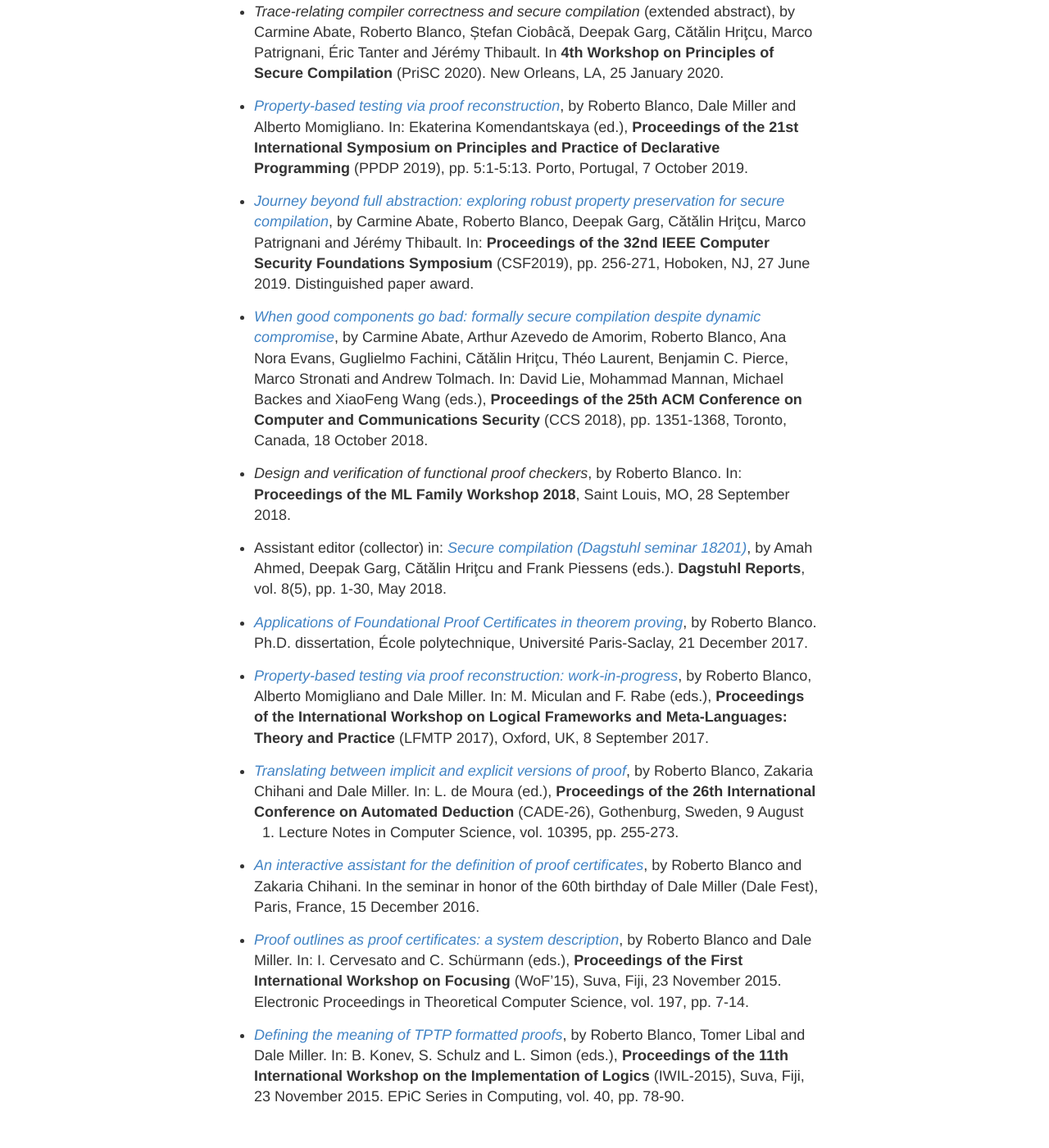
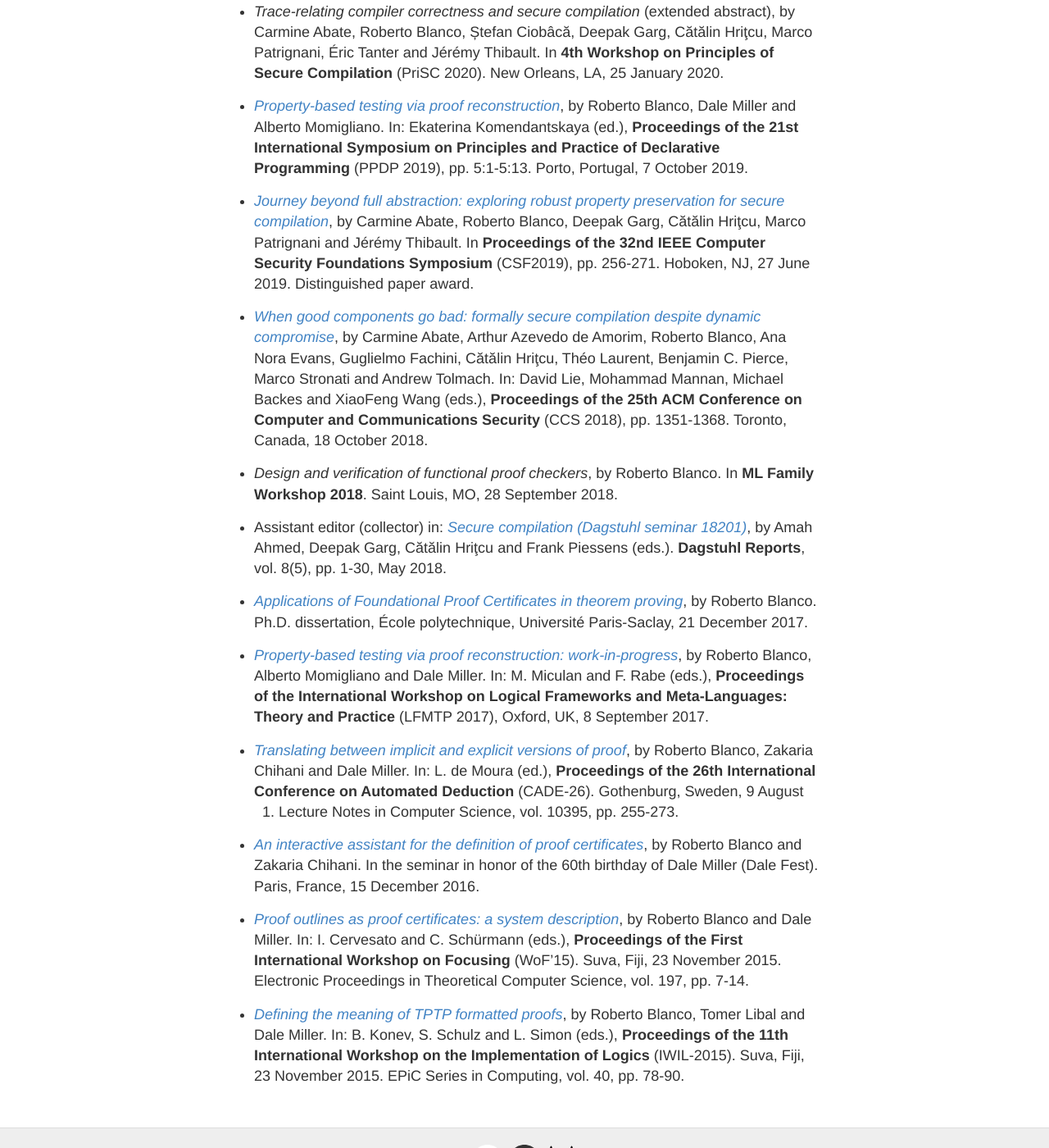
Before and after one commit to robblanco/robblanco.github.io, a Jekyll site: the page built from publications.md, in a window 1280 px wide and 1400 px high, scrolled down 1462 px. Shown: the whole window at 82% size. Built offline with Jekyll 4.4.1, drawn with Linux system fonts in a browser that asks for light colours.

```diff
--- a/publications.md
+++ b/publications.md
@@ -84,8 +84,8 @@ permalink: /publications/
 * [*Journey beyond full abstraction: exploring robust property preservation for
   secure compilation*](https://arxiv.org/abs/1807.04603), by Carmine Abate,
   Roberto Blanco, Deepak Garg, Cătălin Hriţcu, Marco Patrignani and Jérémy
-  Thibault. In: **Proceedings of the 32nd IEEE Computer Security Foundations
-  Symposium** (CSF2019), pp. 256-271, Hoboken, NJ, 27 June 2019. Distinguished
+  Thibault. In **Proceedings of the 32nd IEEE Computer Security Foundations
+  Symposium** (CSF2019), pp. 256-271. Hoboken, NJ, 27 June 2019. Distinguished
   paper award.
 
 * [*When good components go bad: formally secure compilation despite dynamic
@@ -94,12 +94,11 @@ permalink: /publications/
   Cătălin Hriţcu, Théo Laurent, Benjamin C. Pierce, Marco Stronati and Andrew
   Tolmach. In: David Lie, Mohammad Mannan, Michael Backes and XiaoFeng Wang
   (eds.), **Proceedings of the 25th ACM Conference on Computer and
-  Communications Security** (CCS 2018), pp. 1351-1368, Toronto, Canada, 18
+  Communications Security** (CCS 2018), pp. 1351-1368. Toronto, Canada, 18
   October 2018.
 
 * *Design and verification of functional proof checkers*, by Roberto Blanco.
-  In: **Proceedings of the ML Family Workshop 2018**, Saint Louis, MO, 28
-  September 2018.
+  In **ML Family Workshop 2018**. Saint Louis, MO, 28 September 2018.
 
 * Assistant editor (collector) in: [*Secure compilation (Dagstuhl seminar
   18201)*](http://drops.dagstuhl.de/opus/volltexte/2018/9891/), by Amah Ahmed,
@@ -119,18 +118,18 @@ permalink: /publications/
 * [*Translating between implicit and explicit versions of proof*](
   https://hal.inria.fr/hal-01645016), by Roberto Blanco, Zakaria Chihani and
   Dale Miller. In: L. de Moura (ed.), **Proceedings of the 26th International
-  Conference on Automated Deduction** (CADE-26), Gothenburg, Sweden, 9 August
+  Conference on Automated Deduction** (CADE-26). Gothenburg, Sweden, 9 August
   2017. Lecture Notes in Computer Science, vol. 10395, pp. 255-273.
 
 * [*An interactive assistant for the definition of proof certificates*](
   https://hal.inria.fr/hal-01422829), by Roberto Blanco and Zakaria Chihani. In
-  the seminar in honor of the 60th birthday of Dale Miller (Dale Fest), Paris,
+  the seminar in honor of the 60th birthday of Dale Miller (Dale Fest). Paris,
   France, 15 December 2016.
 
 * [*Proof outlines as proof certificates: a system
   description*](http://eptcs.web.cse.unsw.edu.au/paper.cgi?WoF15.2.pdf), by
   Roberto Blanco and Dale Miller. In: I. Cervesato and C. Schürmann (eds.),
-  **Proceedings of the First International Workshop on Focusing** (WoF'15),
+  **Proceedings of the First International Workshop on Focusing** (WoF'15).
   Suva, Fiji, 23 November 2015. Electronic Proceedings in Theoretical
   Computer Science, vol. 197, pp. 7-14.
 
@@ -138,5 +137,5 @@ permalink: /publications/
   proofs*](http://easychair.org/publications/download/Defining_the_meaning_of_TPTP_formatted_proofs),
   by Roberto Blanco, Tomer Libal and Dale Miller. In: B. Konev, S. Schulz and
   L. Simon (eds.), **Proceedings of the 11th International Workshop on the
-  Implementation of Logics** (IWIL-2015), Suva, Fiji, 23 November 2015. EPiC
+  Implementation of Logics** (IWIL-2015). Suva, Fiji, 23 November 2015. EPiC
   Series in Computing, vol. 40, pp. 78-90.
```
